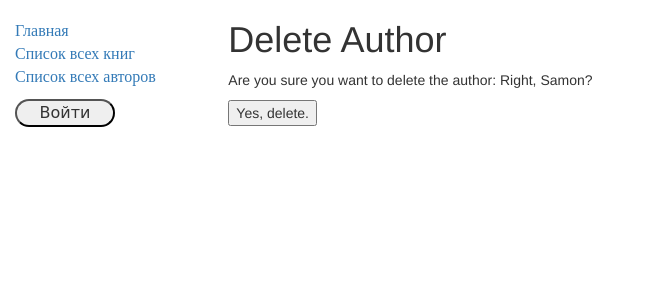
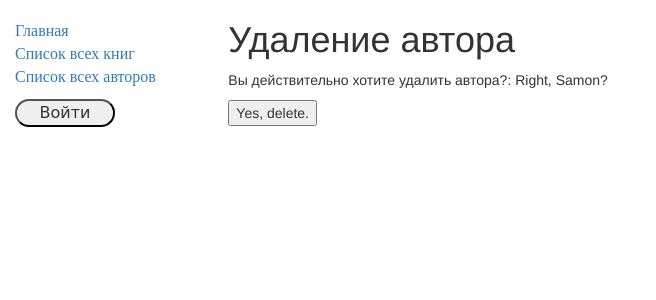
Before and after one commit to dev-giv3x/LocalLibrary, a Django app: page /catalog/author/3/delete/ in a window 1280 px wide. Shown: the top 300 px of the page, without its empty margins (0-656 px from the left). Run offline with Django 5.2, Linux system fonts and the light colour scheme; data comes from the database, SQL or seed files in the repository; both versions use the stored data as it was after the commit; some libraries are stand-ins or nearby versions.

Commit message:
minor changes

```diff
--- a/locallibrary/catalog/models.py
+++ b/locallibrary/catalog/models.py
@@ -73,4 +73,4 @@ class Author(models.Model):
         return reverse('author-detail', args=[str(self.id)])
 
     def __str__(self):
-        return '%s, %s' % (self.last_name, self.first_name)
+        return f'{self.last_name}, {self.first_name}'
--- a/locallibrary/catalog/templates/catalog/author_confirm_delete.html
+++ b/locallibrary/catalog/templates/catalog/author_confirm_delete.html
@@ -1,9 +1,9 @@
 {% extends "base_generic.html" %}
 
 {% block content %}
-  <h1>Delete Author</h1>
+  <h1>Удаление автора</h1>
 
-  <p>Are you sure you want to delete the author: {{ author }}?</p>
+  <p>Вы действительно хотите удалить автора?: {{ author }}?</p>
 
   <form action="" method="POST">
     {% csrf_token %}
```
Also changed, not shown: locallibrary/catalog/templates/catalog/author_form.html (indentation only), locallibrary/catalog/templates/registration/password_reset_email.html (renamed from locallibrary/catalog/templates/registration/password_rest_email.html), locallibrary/db.sqlite3.
